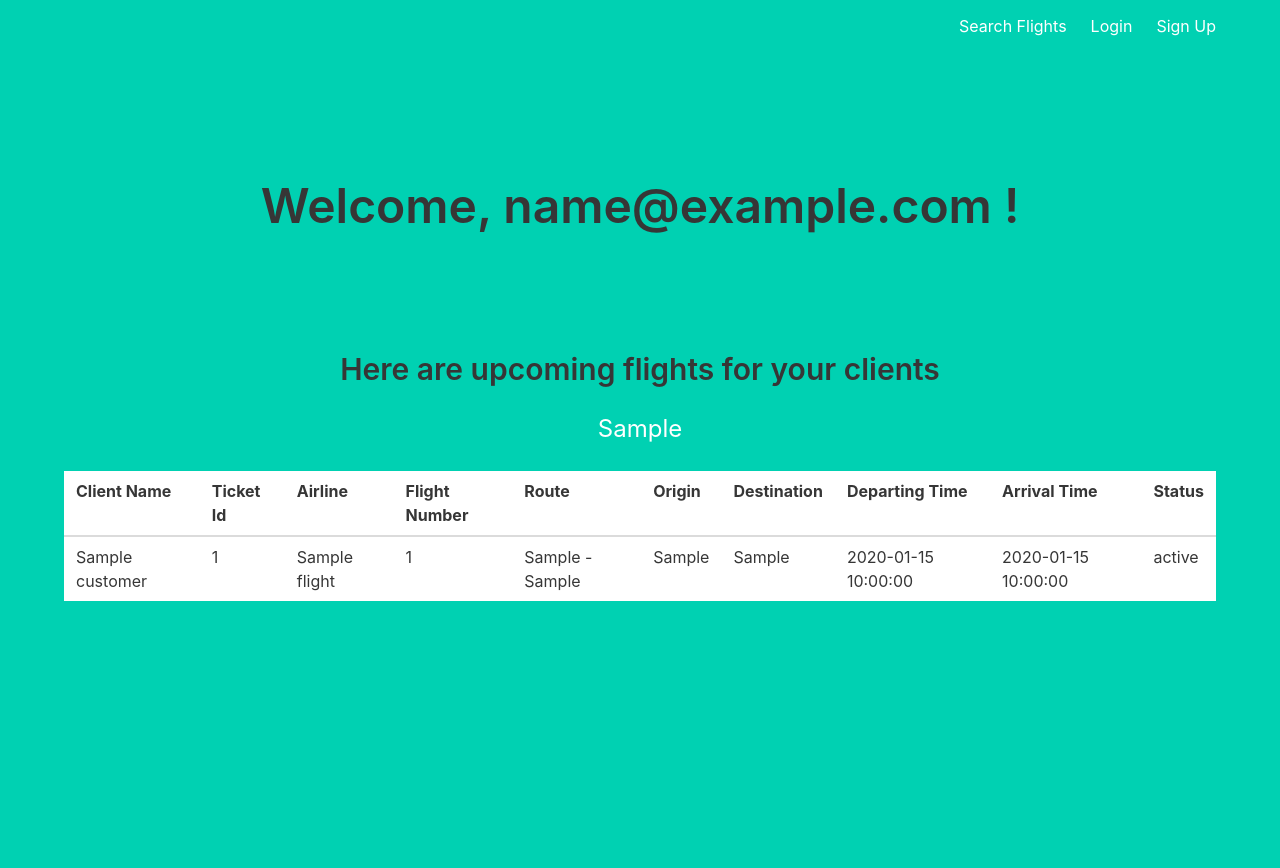
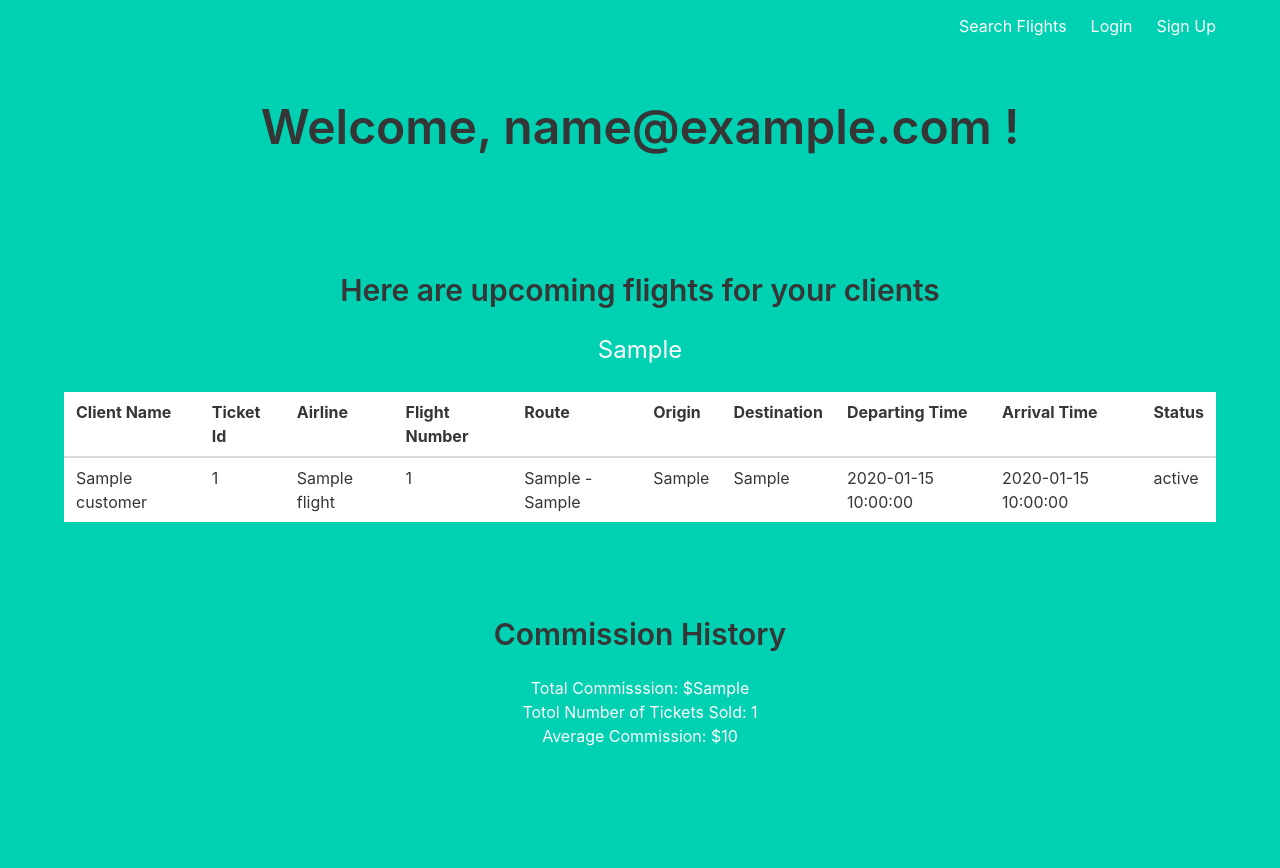
Before and after one commit to sc6354/airline_reservation, a Python web app: template templates/agentHome.html in a window 1280 px wide. Before the commit the page ends 601 px from the top, so only its background shows below. Run offline with Jinja, Linux system fonts and the light colour scheme; the template is opened without the code that fills it: most values are stand-ins (such as "Sample title", 1, 10 or a date in 2020).

Commit message:
added agent commission

```diff
--- a/templates/agentHome.html
+++ b/templates/agentHome.html
@@ -20,6 +20,7 @@
 		{% else %}
 			<h4> Here are upcoming flights for your clients</h4>
             {{ all_upcoming_flights }}
+
         {% endif %}
     {% endwith %}
 	</div>
@@ -62,7 +63,19 @@
 	</div>
 </div>
 
-
+<div>
+    <br><br><br><br>
+    <div class="content is-large">
+        <h4> Commission History </h4>
+    </div>
+	<h1 class='is-family-monospace-danger'>
+    <ul>
+		<li> Total Commisssion: ${{ all_commission }} </li>
+        <li> Totol Number of Tickets Sold:  {{ num_of_tickets_sold}}</li>
+        <li> Average Commission: ${{ average }} </li>
+    </ul>
+	</h1>
+</div>
 
 
 
```
Also changed, not shown: main.py (+17 -1 lines).
